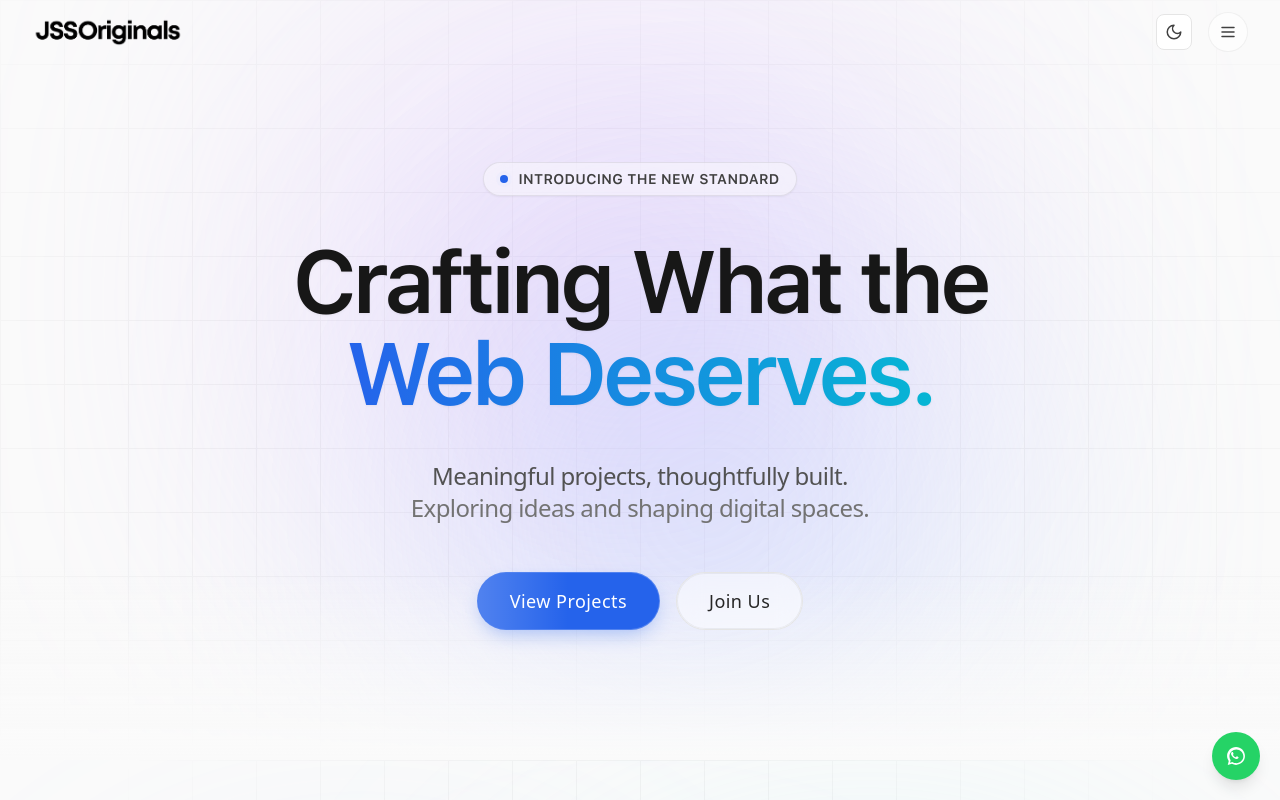
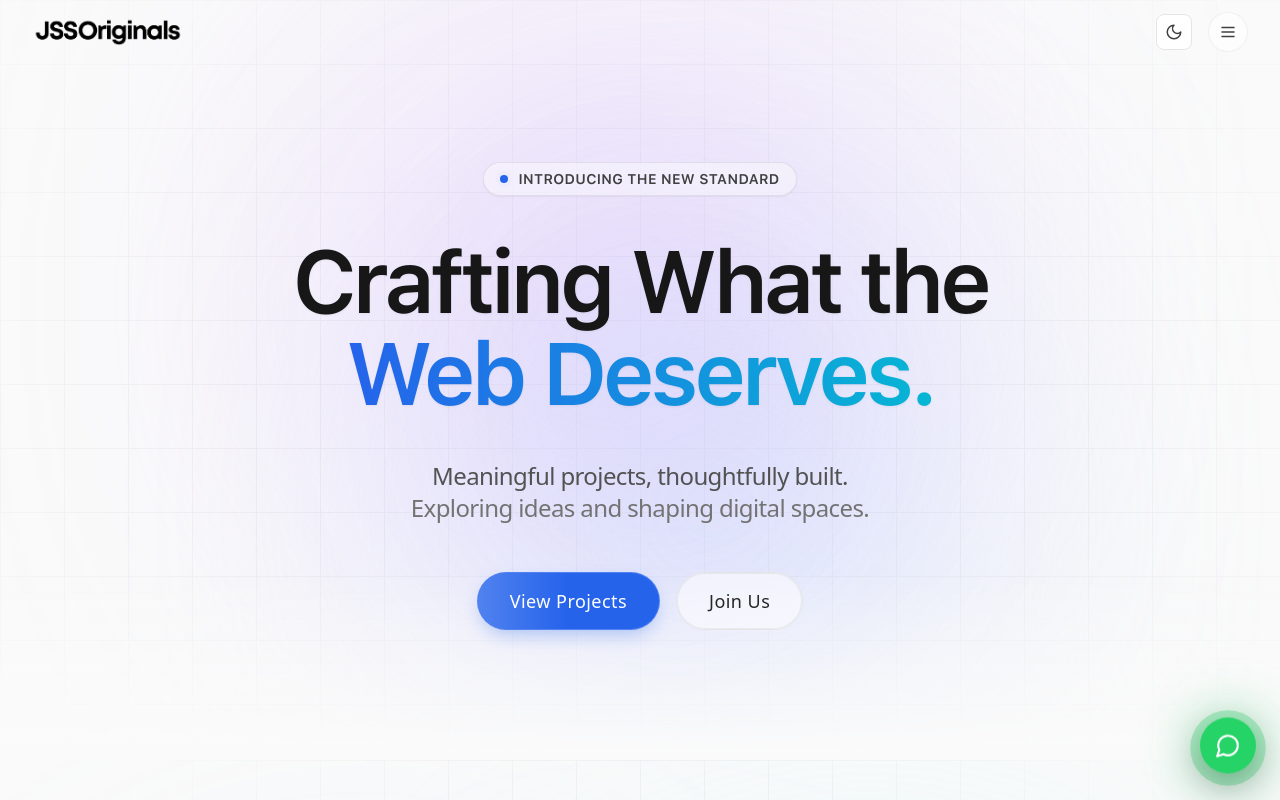
Before and after one commit to jitendra-math/Agency-Website, a Next.js app: page / in a window 1280 px wide. Shown: the top 800 px of the page. Built offline with nearby package versions, Linux system fonts and the light colour scheme; a web font is replaced by a local one.

Commit message:
Update WhatsAppFloat.js

```diff
--- a/src/components/ui/WhatsAppFloat.js
+++ b/src/components/ui/WhatsAppFloat.js
@@ -3,38 +3,88 @@
 "use client";
 
 import { motion } from "framer-motion";
+import { MessageCircle } from "lucide-react";
 
 export default function WhatsAppFloat() {
   const phone = "919549626202";
 
   return (
+    <div className="fixed bottom-6 right-6 z-50 group">
+
+      {/* outer pulse */}
+      <span
+        className="
+        absolute inset-0
+        rounded-full
+        bg-[#25D366]/30
+        animate-pulse-soft
+        scale-[1.35]
+      "
+      />
+
+      {/* glow layer */}
+      <span
+        className="
+        absolute inset-0
+        rounded-full
+        bg-[#25D366]
+        blur-xl
+        opacity-40
+        scale-125
+      "
+      />
+
+      {/* button */}
       <motion.a
         href={`https://wa.me/${phone}`}
         target="_blank"
         rel="noopener noreferrer"
         aria-label="Chat on WhatsApp"
         whileTap={{ scale: 0.92 }}
+        animate={{ y: [0, -6, 0] }}
+        transition={{
+          duration: 3.2,
+          repeat: Infinity,
+          ease: "easeInOut",
+        }}
         className="
-        fixed bottom-5 right-5 z-50
-        flex h-12 w-12 items-center justify-center
+          relative
+          flex h-14 w-14 items-center justify-center
           rounded-full
           bg-[#25D366]
           text-white
-        shadow-lg
+          shadow-[0_12px_40px_rgba(0,0,0,0.35)]
           transition-all duration-300
-        hover:scale-105
+          hover:scale-110
+          hover:shadow-[0_18px_55px_rgba(0,0,0,0.45)]
         "
       >
-      <svg
-        xmlns="http://www.w3.org/2000/svg"
-        viewBox="0 0 32 32"
-        width="22"
-        height="22"
-        fill="currentColor"
+        <MessageCircle size={26} />
+      </motion.a>
+
+      {/* tooltip */}
+      <span
+        className="
+        pointer-events-none
+        absolute right-16 top-1/2
+        -translate-y-1/2
+        whitespace-nowrap
+        rounded-lg
+        bg-neutral-900
+        px-3 py-1.5
+        text-xs
+        text-white
+        opacity-0
+        translate-x-2
+        transition-all duration-300
+        group-hover:opacity-100
+        group-hover:translate-x-0
+        dark:bg-neutral-700
+      "
       >
-        <path d="M19.11 17.41c-.27-.13-1.58-.78-1.82-.87-.24-.09-.42-.13-.6.13-.18.27-.69.87-.85 1.05-.16.18-.31.2-.58.07-.27-.13-1.13-.42-2.15-1.33-.8-.71-1.34-1.59-1.5-1.86-.16-.27-.02-.42.11-.55.11-.11.27-.29.4-.44.13-.16.18-.27.27-.45.09-.18.04-.33-.02-.47-.07-.13-.6-1.45-.82-1.99-.21-.5-.43-.43-.6-.44-.16-.01-.33-.01-.51-.01-.18 0-.47.07-.71.33-.24.27-.94.92-.94 2.24s.96 2.6 1.09 2.78c.13.18 1.89 2.88 4.58 4.04.64.28 1.14.45 1.53.57.64.2 1.23.17 1.69.1.52-.08 1.58-.65 1.8-1.28.22-.64.22-1.18.15-1.28-.07-.11-.25-.18-.52-.31z"/>
-        <path d="M16.02 3C8.84 3 3 8.74 3 15.8c0 2.78.91 5.35 2.45 7.45L4 29l5.93-1.55c2 .98 4.23 1.5 6.09 1.5 7.18 0 13.02-5.74 13.02-12.8C29.04 8.74 23.2 3 16.02 3zm0 23.27c-1.72 0-3.4-.46-4.86-1.33l-.35-.21-3.52.92.94-3.43-.23-.36c-1.02-1.59-1.56-3.44-1.56-5.34 0-5.5 4.54-9.97 10.13-9.97 5.58 0 10.13 4.47 10.13 9.97 0 5.5-4.55 9.97-10.13 9.97z"/>
-      </svg>
-    </motion.a>
+        Chat on WhatsApp
+      </span>
+
+    </div>
   );
 }
```
Lines whose indentation alone changed are shown as unchanged.
